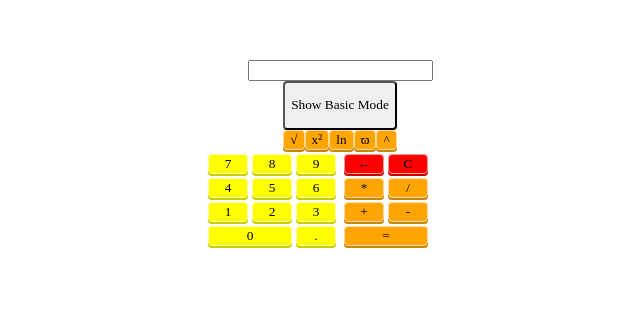
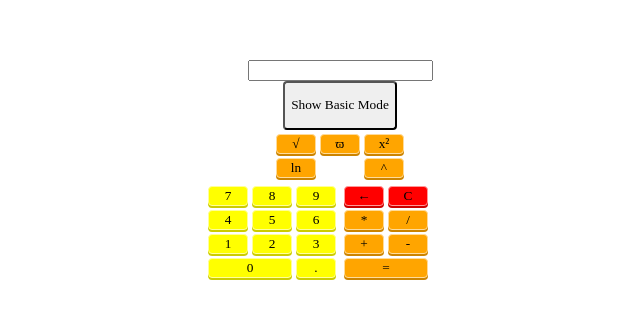
Before and after one commit to Auralcat/v-calculator, a Vue app: page / in a window 1280 px wide. Both pictures are taken after a click on the button "Show Advanced Mode". Shown: the top 318 px of the page, without its empty margins (300-940 px from the left). Built offline with nearby package versions, Linux system fonts and the light colour scheme.

Commit message:
Add advanced operations panel

```diff
--- a/src/components/Main.vue
+++ b/src/components/Main.vue
@@ -7,19 +7,21 @@
     </button>
     <!-- Maybe you don't need this div, check later -->
     <div class="basic-mode" v-show="changeMode"></div>
-    <div class="advanced-mode" v-show="!changeMode">
-      <calc-button class="operation" label="√" />
-      <calc-button class="operation" label="x²" />
-      <calc-button class="operation" label="ln" />
-      <calc-button class="operation" label="ϖ" />
-      <calc-button class="operation" label="^" />
+    <div class="buttons">
+      <div class="advanced-operations-panel" v-show="!changeMode">
+        <calc-button class="operation squareroot" label="√" />
+        <calc-button class="operation square" label="x²" />
+        <calc-button class="operation natural-logarithm" label="ln" />
+        <calc-button class="operation pi" label="ϖ" />
+        <calc-button class="operation exponentiate" label="^" />
+      </div>
     </div>
     <div class="buttons">
       <div class="numbers-panel">
         <calc-button class="number dot" label="." />
         <calc-button class="number zero" label="0" />
-        <calc-button class="number one" label="1"/>
-        <calc-button class="number two" label="2"/>
+        <calc-button class="number one" label="1" />
+        <calc-button class="number two" label="2" />
         <calc-button class="number three" label="3" />
         <calc-button class="number four" label="4" />
         <calc-button class="number five" label="5" />
@@ -63,7 +65,7 @@
 
 <!-- Add "scoped" attribute to limit CSS to this component only -->
 <style scoped lang="scss">
-  $panel-types: numbers basic-operations;
+  $panel-types: numbers basic-operations advanced-operations;
   $buttons: (
     /* Numbers */
     (name: zero,  col: 1 / span 2, row: 4),
@@ -84,7 +86,14 @@
     (name: multiply,  col: 1,          row: 2),
     (name: divide,    col: 2,          row: 2),
     (name: sum,       col: 1,          row: 3),
-    (name: subtract,  col: 2,          row: 3)
+    (name: subtract,  col: 2,          row: 3),
+    /* Advanced operations */
+    (name: squareroot, col: 1, row: 1),
+    (name: pi, col: 2, row: 1),
+    (name: square, col: 3, row: 1),
+    (name: natural-logarithm, col: 1, row: 2),
+    (name: logarithm, col: 2, row: 2),
+    (name: exponentiate, col: 3, row: 2),
   );
 
   .buttons {
```
